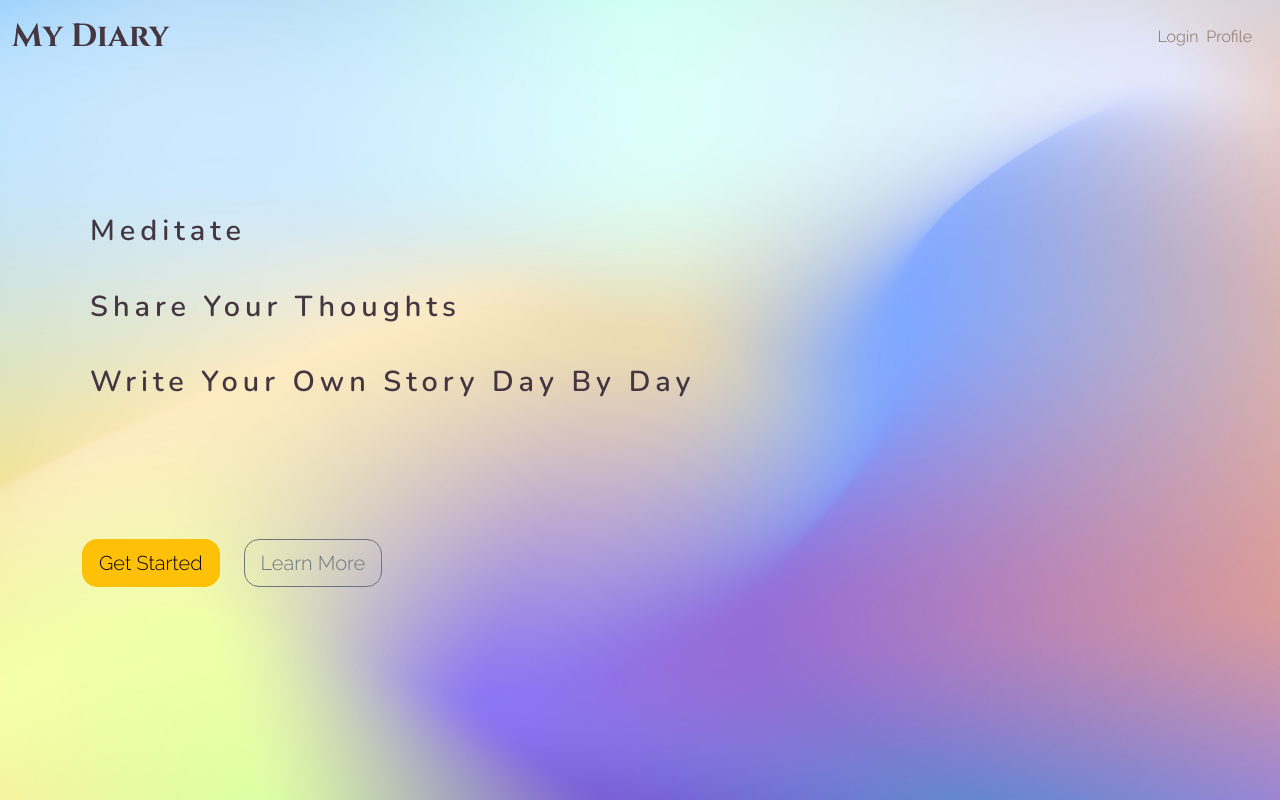
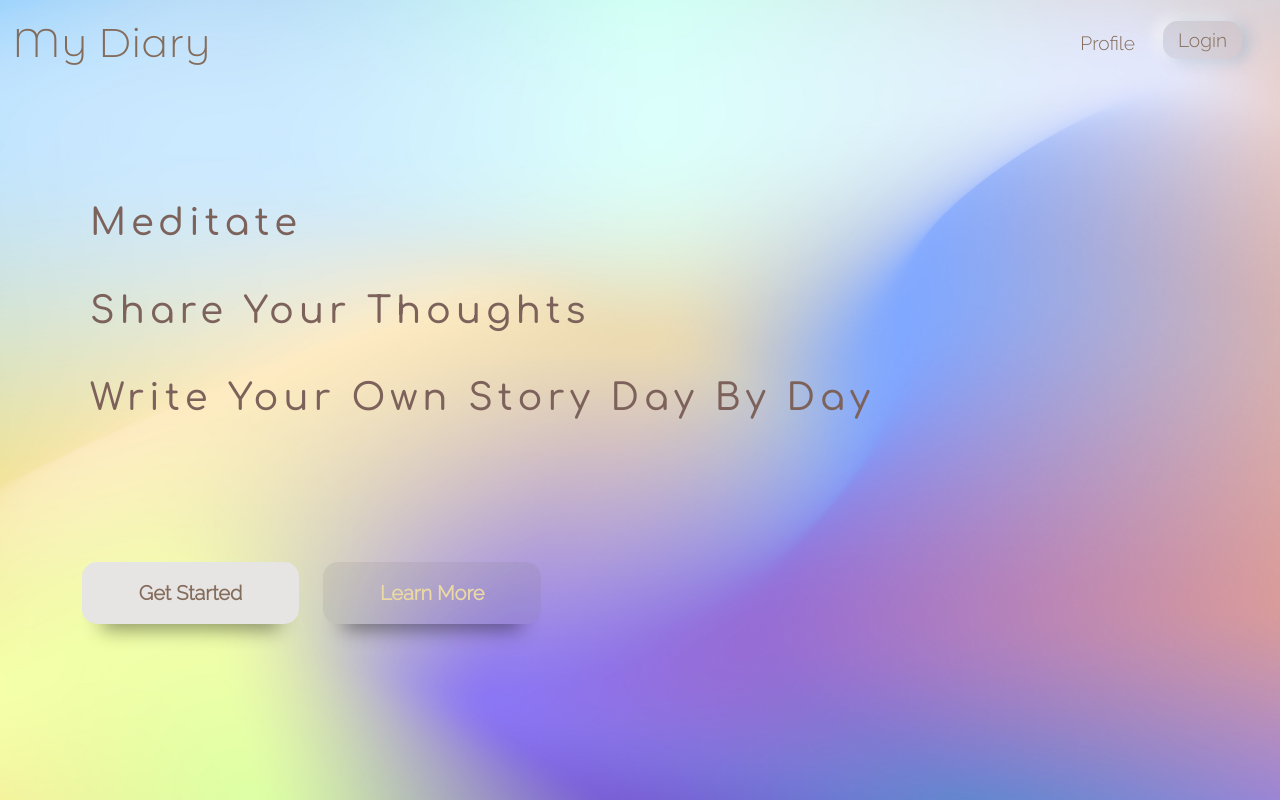
Before and after one commit to thgabi1/my-diary, a Vue app: page / in a window 1280 px wide. Built offline with nearby package versions, Linux system fonts and the light colour scheme.

Commit message:
add style to homepage and header

```diff
--- a/src/assets/css/style.css
+++ b/src/assets/css/style.css
@@ -1,4 +1,4 @@
-@import url("https://fonts.googleapis.com/css2?family=Cinzel:wght@700&family=Nunito:wght@600&family=Raleway:wght@300&display=swap");
+@import url("https://fonts.googleapis.com/css2?family=Comfortaa:wght@500&family=Montserrat+Alternates:wght@300&family=Raleway:wght@300&display=swap");
 
 :root {
   --eggplant: #443742;
@@ -6,9 +6,14 @@
   --buff: #cea07e;
   --peachYellow: #edd9a3;
   --cream: #e2e8c0;
-  --brand-font: "Cinzel", serif;
+  --btn-background: #74717121;
+  --btn-background-hover: #74717183;
+  --box-shadow: rgba(136, 165, 191, 0.48) 6px 2px 16px 0px,
+    rgba(255, 255, 255, 0.8) -6px -2px 16px 0px;
+  --box-shadow-2: rgba(0, 0, 0, 0.45) 0px 25px 20px -20px;
+  --brand-font: "Montserrat Alternates", sans-serif;
   --primary-font: "Raleway", sans-serif;
-  --secondary-font: "Nunito", sans-serif;
+  --secondary-font: "Comfortaa", cursive;
 }
 
 body {
@@ -19,3 +24,16 @@ body {
   height: 100vh;
   font-family: var(--primary-font);
 }
+
+.button-default-style {
+  background-color: var(--btn-background);
+  padding: 5px 15px;
+  border-radius: 15px;
+  box-shadow: var(--box-shadow);
+  transition: all ease-in-out 0.5s;
+}
+
+.button-default-style:hover {
+  background-color: var(--btn-background-hover);
+  color: #fff;
+}
--- a/src/components/HeaderComp.vue
+++ b/src/components/HeaderComp.vue
@@ -7,15 +7,17 @@
       <div>
         <ul class="navbar-nav d-flex flex-row p-2">
           <li class="nav-item me-2">
-            <router-link :to="{ name: 'signinsignup' }" class="nav-link"
-              >Login</router-link
+            <router-link
+              :to="{ name: 'profile', params: { profileId: 'asd' } }"
+              class="nav-link"
+              >Profile</router-link
             >
           </li>
           <li class="nav-item me-2">
             <router-link
-              :to="{ name: 'profile', params: { profileId: 'asd' } }"
-              class="nav-link"
-              >Profile</router-link
+              :to="{ name: 'signinsignup' }"
+              class="nav-link button-default-style"
+              >Login</router-link
             >
           </li>
         </ul>
@@ -29,11 +31,13 @@
 .nav-link {
   font-family: var(--primary-font);
   color: var(--coyote);
+  font-size: 1.2rem;
+  margin: 0 10px;
 }
 
 .navbar-brand {
   font-family: var(--brand-font);
-  font-size: 2rem;
-  color: var(--eggplant);
+  font-size: 2.5rem;
+  color: var(--coyote);
 }
 </style>
--- a/src/components/Home/HomePage.vue
+++ b/src/components/Home/HomePage.vue
@@ -7,12 +7,18 @@
     </div>
     <div class="buttons-container">
       <router-link
-        class="btn btn-warning me-4 btn-lg"
+        class="btn button-default-style me-4 btn-lg"
         :to="{ name: 'signinsignup' }"
+        id="get-started-button"
       >
         Get Started
       </router-link>
-      <button class="btn btn-outline-secondary me-4 btn-lg">Learn More</button>
+      <button
+        class="btn button-default-style me-4 btn-lg"
+        id="learn-more-button"
+      >
+        Learn More
+      </button>
     </div>
   </div>
 </template>
@@ -22,12 +28,16 @@
   height: 80vh;
 }
 
-.content-text {
+.content-text p {
   font-family: var(--secondary-font);
-  font-size: 1.8rem;
+  font-size: 2.3rem;
   color: var(--eggplant);
   text-transform: capitalize;
   letter-spacing: 5px;
+  animation-name: infinite-flowing-text;
+  animation-duration: 4s;
+  animation-iteration-count: infinite;
+  animation-direction: alternate-reverse;
 }
 
 .buttons-container {
@@ -35,6 +45,27 @@
 }
 
 .btn {
-  border-radius: 15px;
+  box-shadow: var(--box-shadow-2);
+  padding: 15px 5%;
+}
+
+#get-started-button {
+  background-color: #e7e4e4;
+  color: var(--coyote);
+  font-weight: bolder;
+}
+
+#learn-more-button {
+  color: var(--peachYellow);
+  font-weight: bolder;
+}
+
+@keyframes infinite-flowing-text {
+  from {
+    color: var(--eggplant);
+  }
+  to {
+    color: var(--buff);
+  }
 }
 </style>
```
